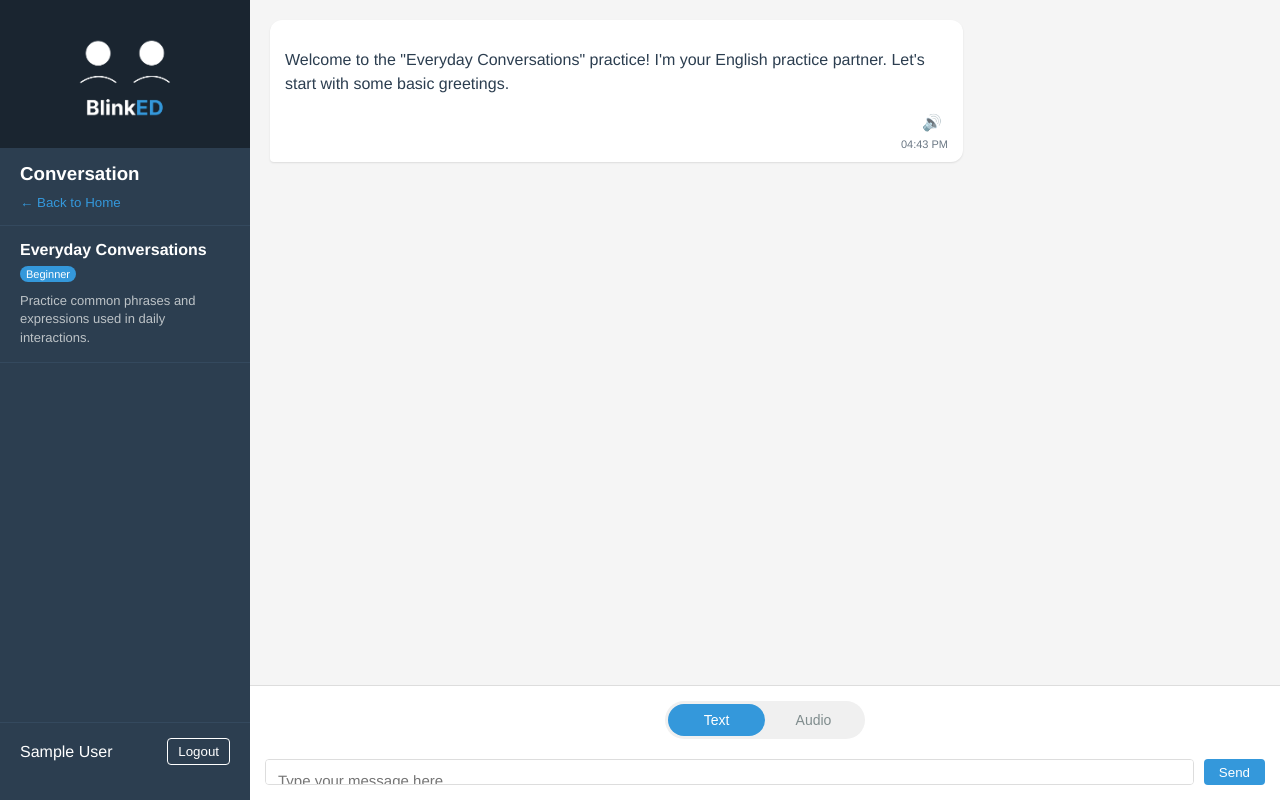
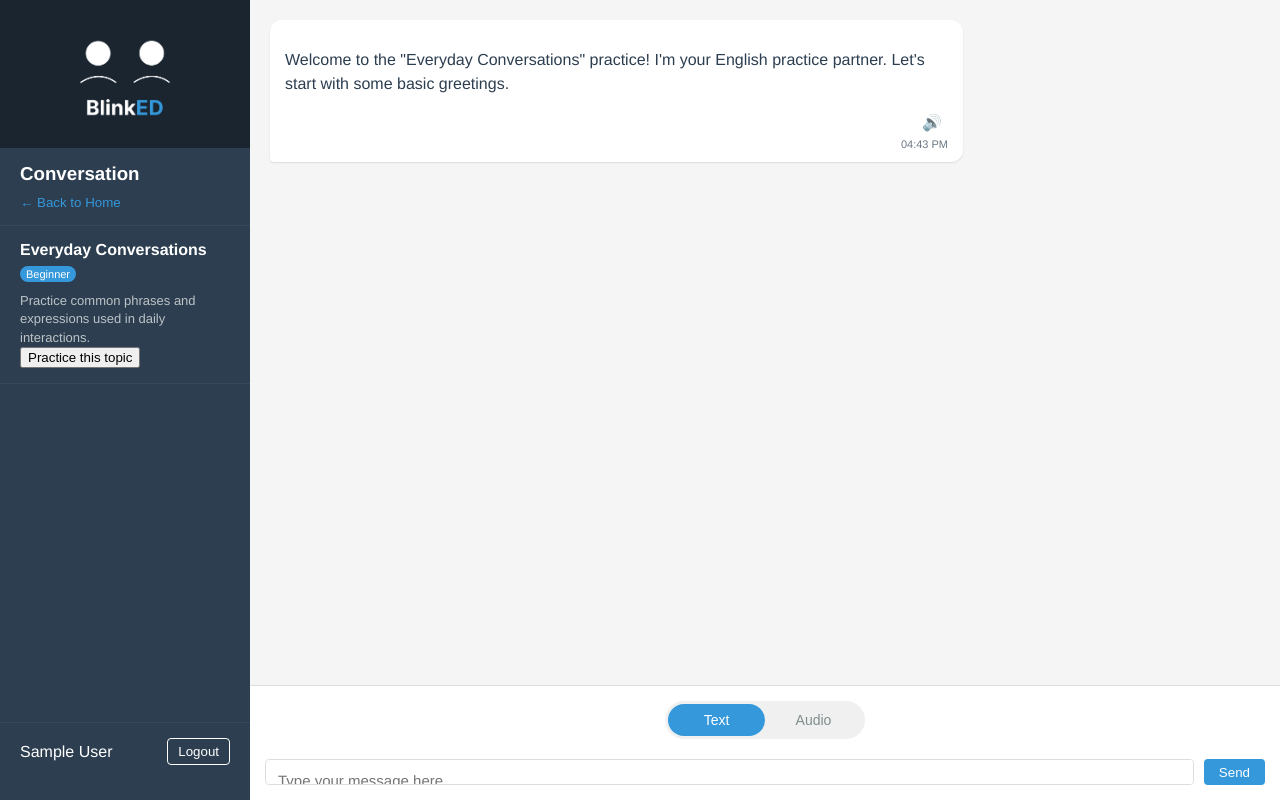
Before and after one commit to oliviapjy/english-learning-app, a Vue app: page /conversation/1 in a window 1280 px wide. Built offline with nearby package versions, Linux system fonts and the light colour scheme; sample sign-in values are in the browser's storage.

Commit message:
navigate to practice screen

```diff
--- a/src/components/Conversation.vue
+++ b/src/components/Conversation.vue
@@ -13,6 +13,7 @@
           <h4>{{ currentConversation.topic.title }}</h4>
           <span class="level-badge">{{ currentConversation.topic.level }}</span>
           <p class="topic-desc">{{ currentConversation.topic.description }}</p>
+          <button @click="goPractice" class="practice-btn">Practice this topic</button>
         </div>
       </div>
 
--- a/src/router/index.js
+++ b/src/router/index.js
@@ -7,6 +7,7 @@ import Login from '../components/Login.vue';
 import HomeScreen from '../components/HomeScreen.vue';
 import NewConversation from '../components/NewConversation.vue';
 import Conversation from '../components/Conversation.vue';
+import PracticeScreen from '../components/PracticeScreen.vue';
 
 const routes = [
   {
@@ -35,6 +36,12 @@ const routes = [
     name: 'Conversation',
     component: Conversation,
     meta: { requiresAuth: true }
+  },
+  {
+    path: '/practice/:id',
+    name: 'Practice',
+    component: PracticeScreen,
+    meta: { requiresAuth: true }
   }
 ];
 
```
